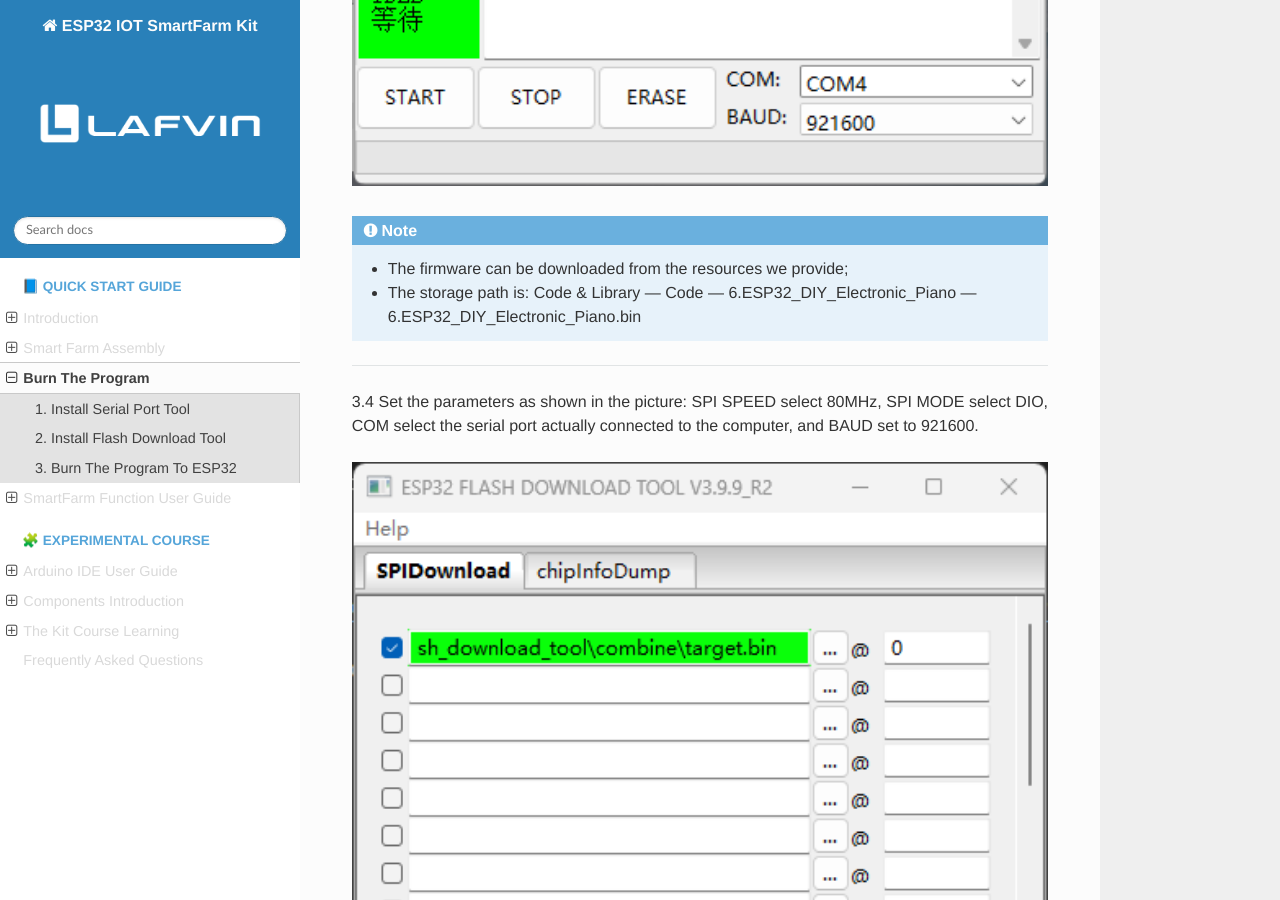
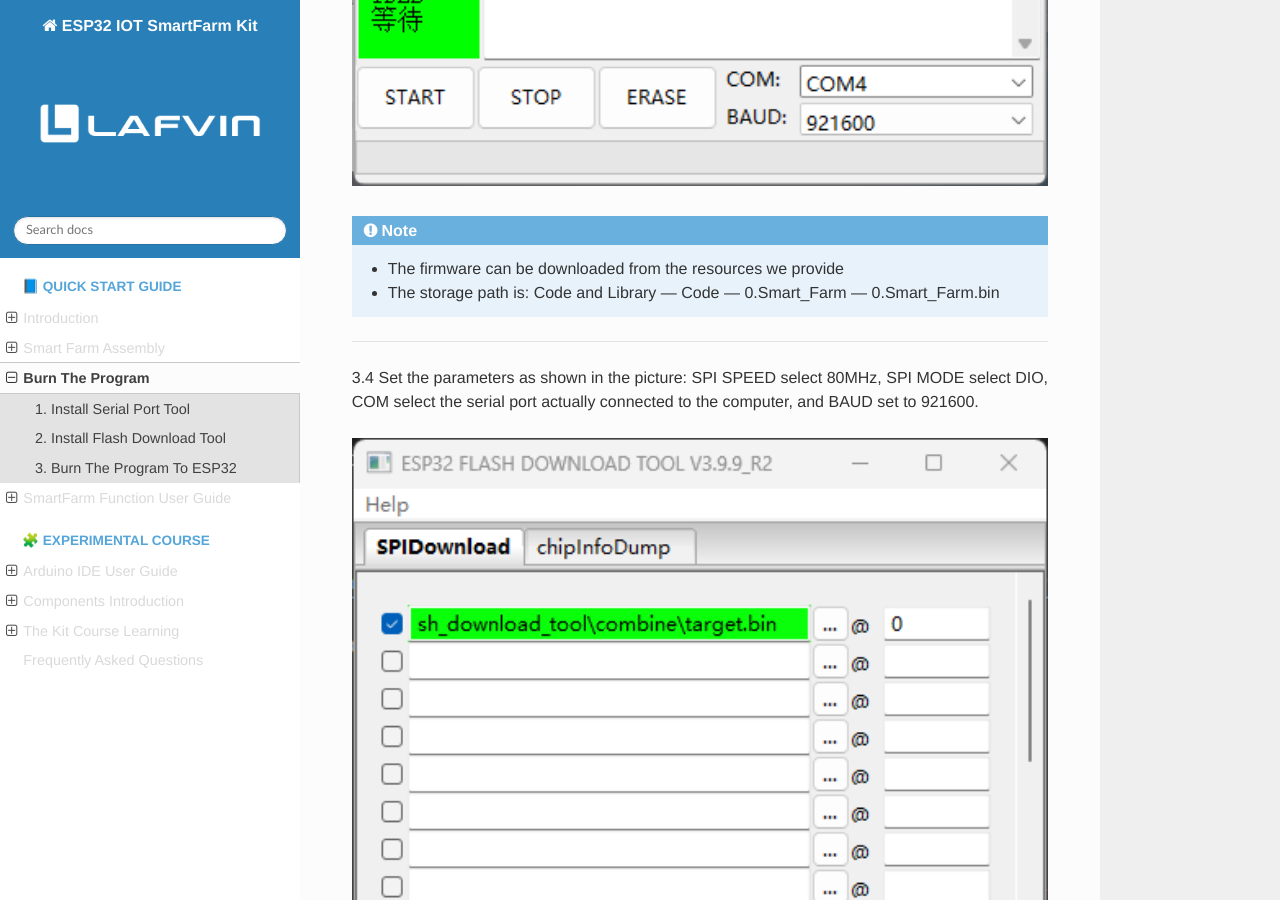
Before and after one commit to COLA508/ESP32_IOT_SmartFarm_Kit, a Sphinx documentation site: the page built from docs/source/3.FlashTool.rst, in a window 1280 px wide and 900 px high, scrolled down 5870 px. Built offline with Sphinx 7.4.7 and the Read the Docs theme 3.1.0, drawn with Linux system fonts in a browser that asks for light colours.

Commit message:
Update 3.FlashTool.rst

```diff
--- a/docs/source/3.FlashTool.rst
+++ b/docs/source/3.FlashTool.rst
@@ -86,8 +86,9 @@ Unzip "Flash Download Tool". The folder contains the following files. Double-cli
 
 .. note::
 
-   - The firmware can be downloaded from the resources we provide;
-   - The storage path is: Code & Library — Code — 6.ESP32_DIY_Electronic_Piano — 6.ESP32_DIY_Electronic_Piano.bin
+   - The firmware can be downloaded from the resources we provide
+
+   - The storage path is: Code and Library — Code — 0.Smart_Farm — 0.Smart_Farm.bin
 
 ----
 
```
